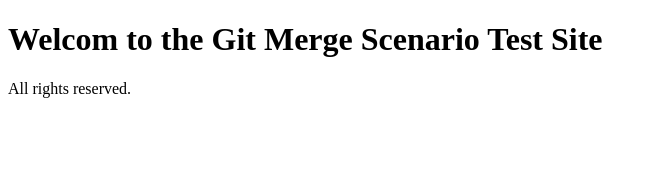
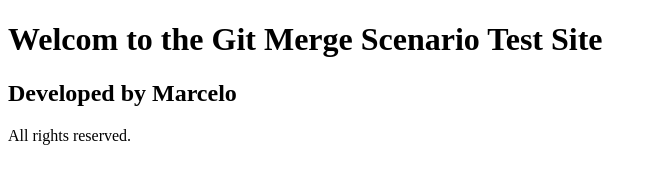
Before and after one commit to mgachet/git-merge-scenario, a plain HTML site: page index.html in a window 1280 px wide. Shown: the whole page, without its empty margins (0-657 px from the left). Drawn offline with Linux system fonts and the light colour scheme.

Commit message:
added author name

```diff
--- a/index.html
+++ b/index.html
@@ -11,6 +11,7 @@
 <body>
     <header>
         <h1>Welcom to the Git Merge Scenario Test Site</h1>
+        <h2> Developed by Marcelo</h2>
     </header>
     <footer>
         All rights reserved.
```
